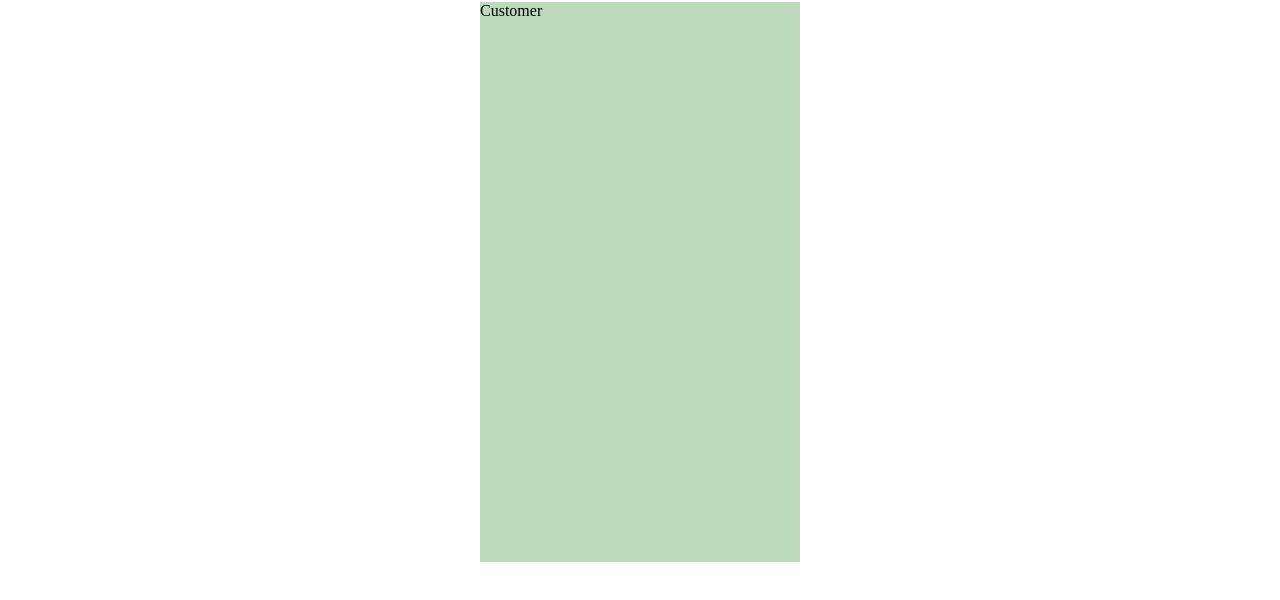
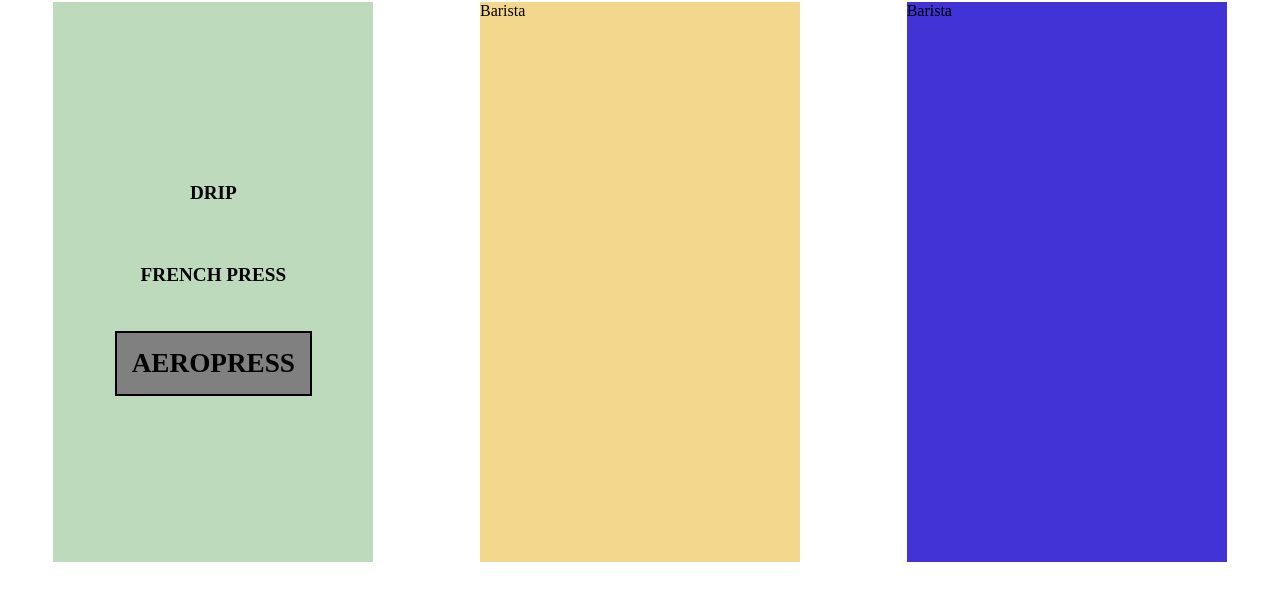
Before and after one commit to BolajiOlajide/CafeProton, a React app: page / in a window 1280 px wide. Shown: the part 86-686 px from the top of the page. Built offline with nearby package versions, Linux system fonts and the light colour scheme.

Commit message:
implement customer component

```diff
--- a/src/assets/styles.css
+++ b/src/assets/styles.css
@@ -7,13 +7,46 @@
 
 .components {
   display: flex;
-  justify-content: center;
+  justify-content: space-around;
   align-items: center;
+  width: 100vw;
 }
 
 .customer-container {
+  display: flex;
+  flex-direction: column;
+  justify-content: center;
+  align-items: center;
   background: #bddabc;
   width: 25vw;
   height: 70vh;
   color: #000;
 }
+
+.barista-container {
+  background: #f2d78c;
+  width: 25vw;
+  height: 70vh;
+  color: #000;
+}
+
+.machine-container {
+  background: #4133d5;
+  width: 25vw;
+  height: 70vh;
+  color: #000;
+}
+
+.event {
+  margin: 15px;
+  padding: 15px;
+  font-weight: 600;
+  font-size: 1.2rem;
+  cursor: pointer;
+}
+
+.active {
+  background: grey;
+  border: 2px solid #000;
+  font-size: 1.7rem;
+}
--- /dev/null
+++ b/src/components/BaristaComponent.js
@@ -0,0 +1,18 @@
+import React, { Component } from 'react';
+
+class Barista extends Component {
+  constructor(props) {
+    super(props);
+    this.state = {};
+  };
+
+  render() {
+    return (
+      <div className="barista-container">
+        Barista
+      </div>
+    );
+  }
+}
+
+export default Barista;
--- a/src/components/Container.js
+++ b/src/components/Container.js
@@ -1,17 +1,41 @@
-import React from 'react';
+import React, { Component } from 'react';
 
 // components
-import Customer from './Customer';
+import Customer from './CustomerComponent';
+import Barista from './BaristaComponent';
+import Machine from './MachineComponent';
 
-const Container = () => {
+class Container extends Component {
+  constructor(props) {
+    super(props);
+    this.state = {
+      activeEvent: 'AEROPRESS'
+    };
+
+    this.onEventClick = this.onEventClick.bind(this);
+  };
+
+  onEventClick(event) {
+    this.setState({ activeEvent: event })
+  }
+
+  render() {
+    const { activeEvent } = this.state;
+
     return (
       <div className="container">
         <h1>Make A Selection</h1>
         <div className="components">
-        <Customer />
+          <Customer
+            activeEvent={activeEvent}
+            onEventClick={this.onEventClick}
+          />
+          <Barista />
+          <Machine />
         </div>
       </div>
     );
   };
+}
 
 export default Container;
--- /dev/null
+++ b/src/components/CustomerComponent.js
@@ -0,0 +1,37 @@
+import React, { Component } from 'react';
+
+class Customer extends Component {
+  constructor(props) {
+    super(props);
+    this.state = {};
+
+    this.eventClass = this.eventClass.bind(this);
+  };
+
+  eventClass(event) {
+    const { activeEvent } = this.props;
+    return activeEvent === event ? 'event active' : 'event';
+  };
+
+  render() {
+    const { onEventClick } = this.props;
+
+    return (
+      <div className="customer-container">
+        <div className={this.eventClass('DRIP')} onClick={() => onEventClick('DRIP')}>
+          DRIP
+        </div>
+
+        <div className={this.eventClass('FRENCH PRESS')} onClick={() => onEventClick('FRENCH PRESS')}>
+          FRENCH PRESS
+        </div>
+
+        <div className={this.eventClass('AEROPRESS')} onClick={() => onEventClick('AEROPRESS')}>
+          AEROPRESS
+        </div>
+      </div>
+    );
+  }
+}
+
+export default Customer;
--- a/src/components/Customer.js
+++ b/src/components/MachineComponent.js
@@ -1,6 +1,6 @@
 import React, { Component } from 'react';
 
-class Customer extends Component {
+class Machine extends Component {
   constructor(props) {
     super(props);
     this.state = {};
@@ -8,11 +8,11 @@ class Customer extends Component {
 
   render() {
     return (
-      <div className="customer-container">
-        Customer
+      <div className="machine-container">
+        Barista
       </div>
     );
   }
 }
 
-export default Customer;
+export default Machine;
```
Lines whose indentation alone changed are shown as unchanged.
